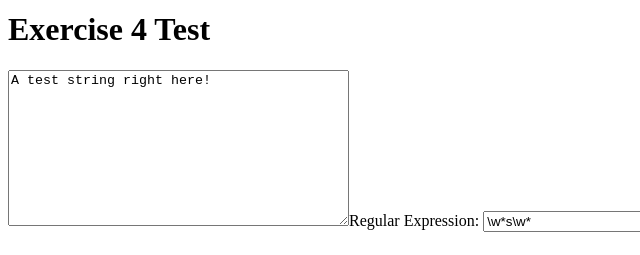
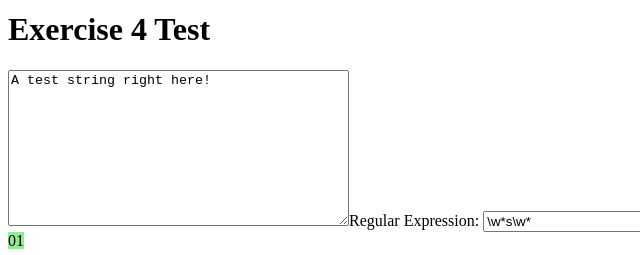
Before and after one commit to millerlu19/WebAppsLabs, a plain HTML site: page Lab2/index.html in a window 1280 px wide. Shown: the part 777-1032 px from the top of the page, 0-640 px from the left. Drawn offline with nearby package versions, Linux system fonts and the light colour scheme.

Commit message:
fully implemented surroundMatches function

```diff
--- a/Lab2/index.html
+++ b/Lab2/index.html
@@ -66,10 +66,12 @@
    // Exercise 4
    // Add your code here
    function surroundMatches(s, rE) {
-   	var myString = s.search(rE)
-   	if (myString == '<span class= "matched">' || myString == '</span>') {
-   		return myString
+   	var myString = ""
+   	let myArray = s.match(rE)
+   	for (let i in myArray) {
+   		myString += "<span class=matched>" + i + "</span>"
    	}
+   	return myString
    }
 
 
```
